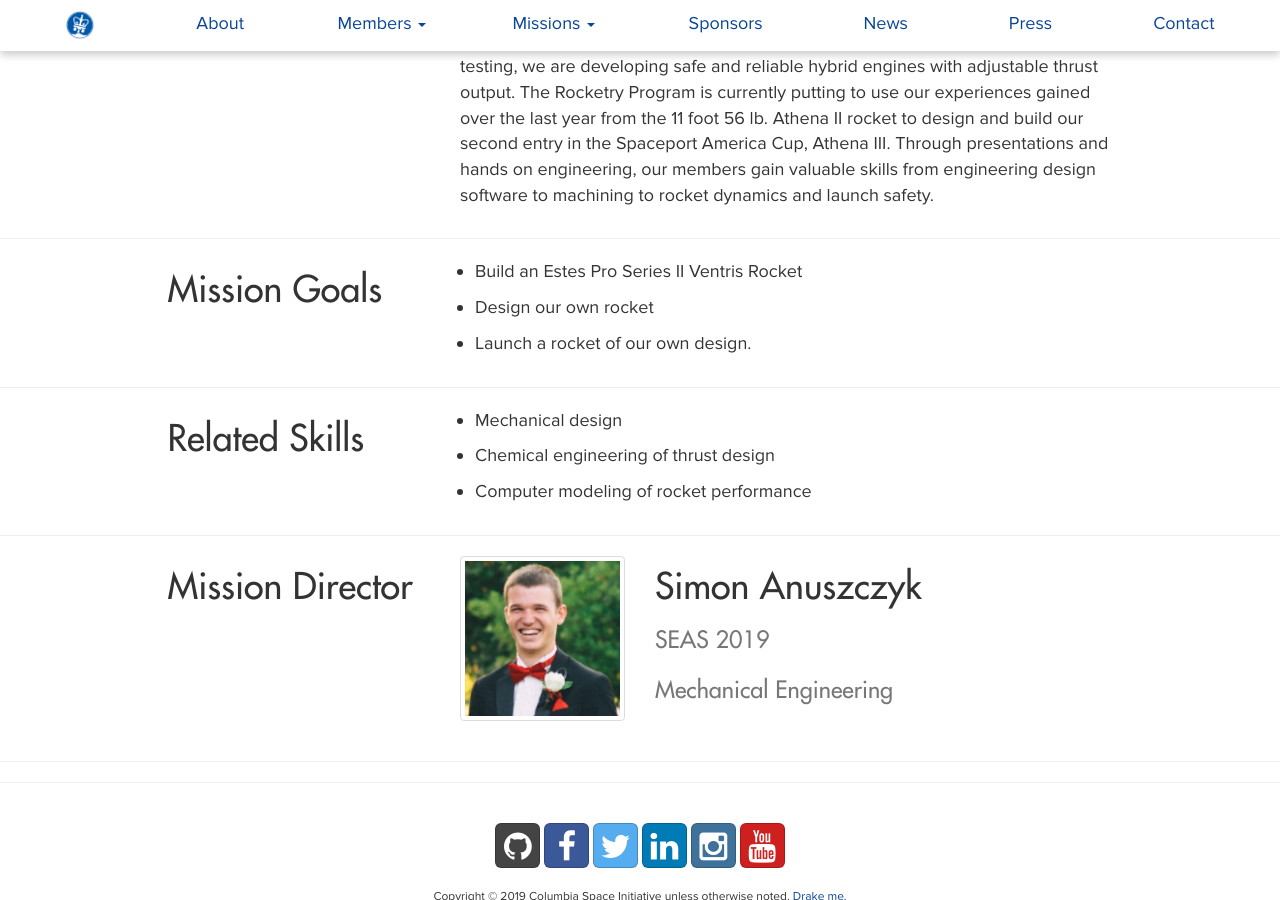
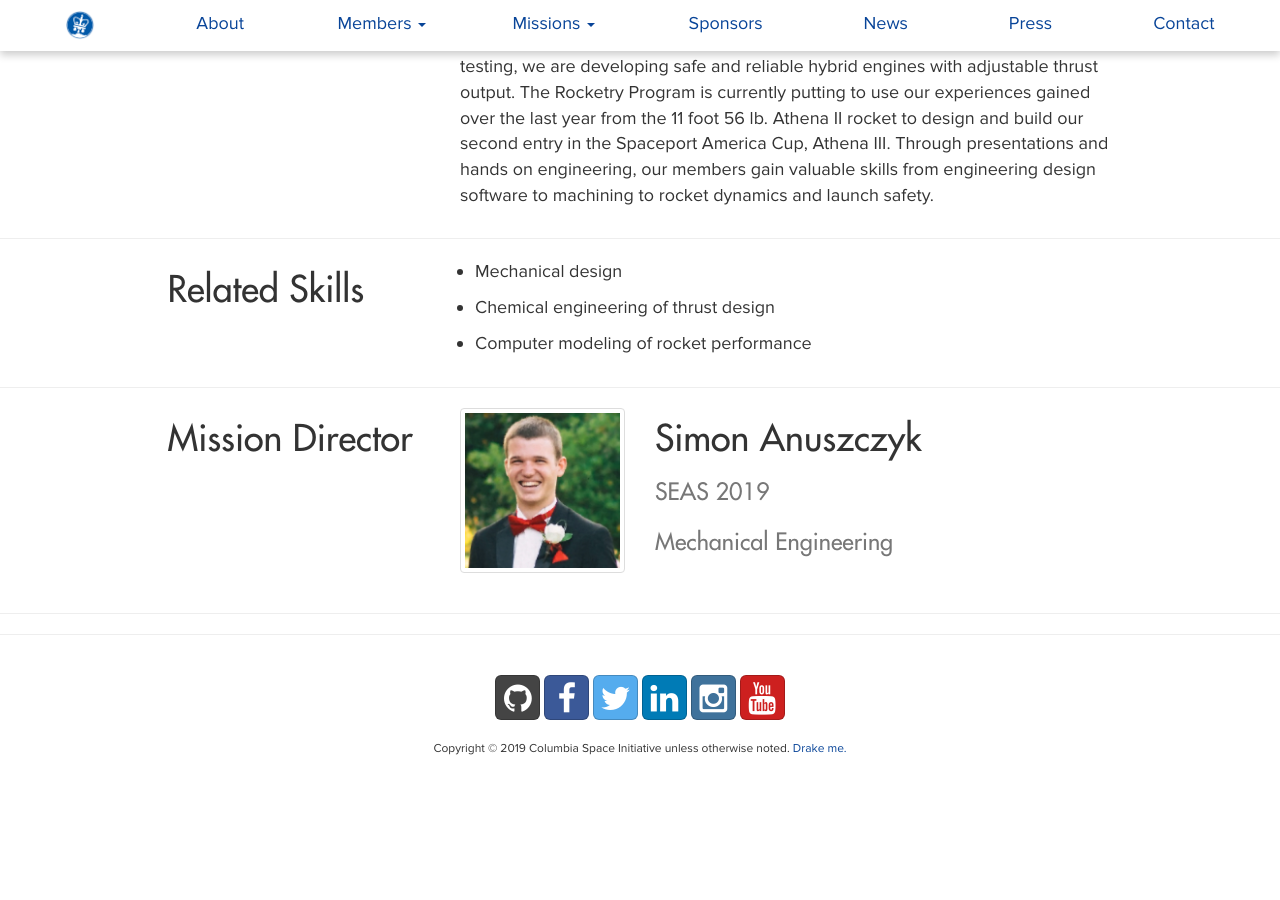
Before and after one commit to columbiaspace/columbiaspace.org, a Jekyll site: the page built from missions/mission-rockets.html, in a window 1280 px wide and 900 px high, scrolled down 1258 px. Built offline with Jekyll 4.4.1, drawn with Linux system fonts in a browser that asks for light colours; nearby versions of some CDN libraries; comment, search, counter and statistics services are not loaded; after the commit the page ends 2030 px from its top, so only the background shows below that.

Commit message:
remove goals from rockets page

```diff
--- a/missions/mission-rockets.html
+++ b/missions/mission-rockets.html
@@ -11,10 +11,8 @@ abstracttext: "Our team is escaping the Earth’s surface without aid from NASA
 
 introtext: "The Columbia Rocketry Program designs, builds, and tests high performance rockets. As one of only a few collegiate rocketry teams worldwide developing hybrid rocket engines, we are a dedicated group of engineers and scientists focused on technical advancement. Through regular engine design iteration and testing, we are developing safe and reliable hybrid engines with adjustable thrust output. The Rocketry Program is currently putting to use our experiences gained over the last year from the 11 foot 56 lb. Athena II rocket to design and build our second entry in the Spaceport America Cup, Athena III. Through presentations and hands on engineering, our members gain valuable skills from engineering design software to machining to rocket dynamics and launch safety."
 
-goals: true
-goalstext: "Build an Estes Pro Series II Ventris Rocket;
-Design our own rocket;
-Launch a rocket of our own design."
+goals: false
+goalstext: ""
 
 skills: true
 skillstext: "Mechanical design;
```
